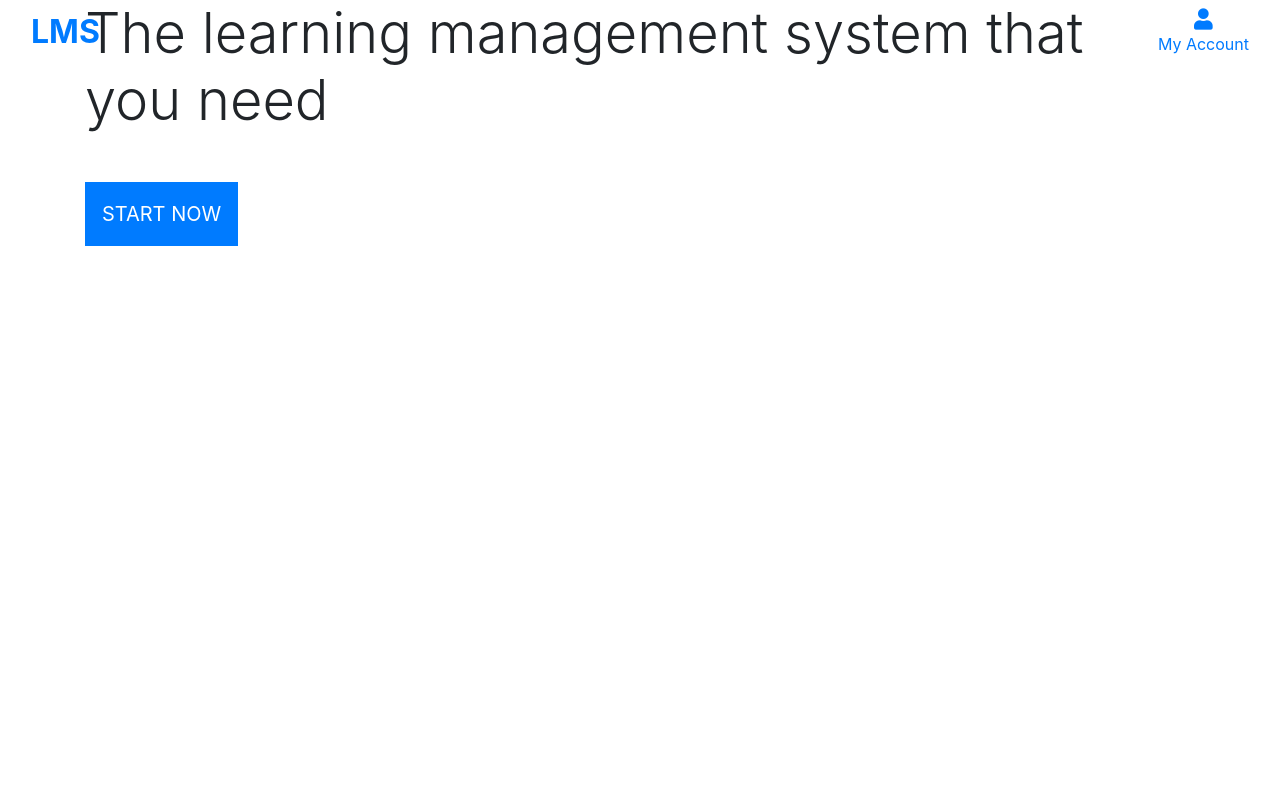
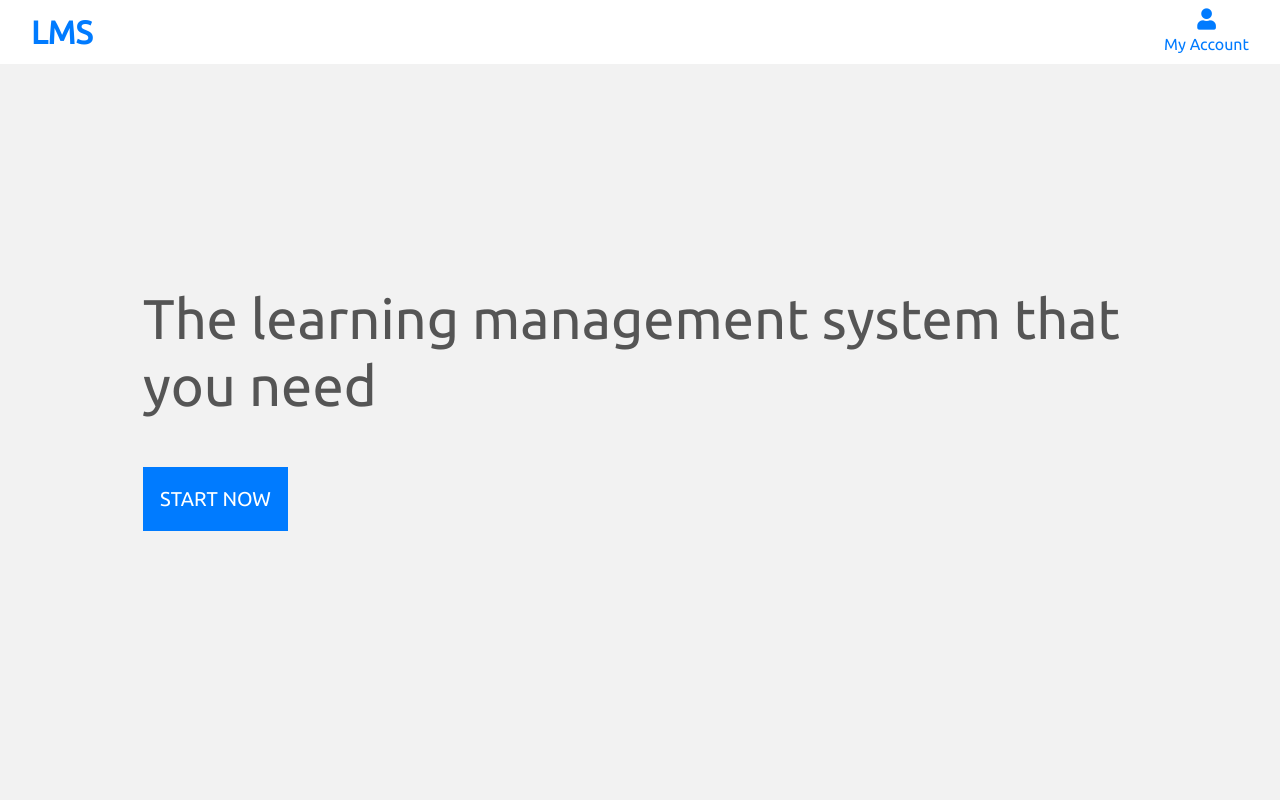
Before and after one commit to onisstudio/learning-management-system-ms4, a Django app: page / in a window 1280 px wide. Run offline with Django 3.2, Linux system fonts and the light colour scheme; some libraries are stand-ins or nearby versions.

Commit message:
Added static files and folders

```diff
--- a/learning_management_system/home/templates/home/index.html
+++ b/learning_management_system/home/templates/home/index.html
@@ -1,4 +1,5 @@
 {% extends "base.html" %}
+{% load static %}
 
 {% block page_header %}
     <div class="container header-container">
--- a/learning_management_system/learning_management_system/settings.py
+++ b/learning_management_system/learning_management_system/settings.py
@@ -146,3 +146,7 @@ USE_TZ = True
 # https://docs.djangoproject.com/en/3.0/howto/static-files/
 
 STATIC_URL = '/static/'
+STATICFILES_DIRS = (os.path.join(BASE_DIR, 'static'),)
+
+MEDIA_URL = '/media/'
+MEDIA_ROOT = os.path.join(BASE_DIR, 'media')
--- a/learning_management_system/learning_management_system/urls.py
+++ b/learning_management_system/learning_management_system/urls.py
@@ -15,9 +15,11 @@ Including another URLconf
 """
 from django.contrib import admin
 from django.urls import path, include
+from django.conf import settings
+from django.conf.urls.static import static
 
 urlpatterns = [
     path('admin/', admin.site.urls),
     path('accounts/', include('allauth.urls')),
     path('', include('home.urls')),
-]
+] + static(settings.MEDIA_URL, document_root=settings.MEDIA_ROOT)
--- /dev/null
+++ b/learning_management_system/static/css/style.css
@@ -0,0 +1,30 @@
+html {
+  height: 100%;
+}
+
+body {
+  background-color: #f2f2f2;
+  height: calc(100vh - 64px);
+  color: #555555;
+  font-family: "Ubuntu";
+}
+
+.main-logo-link {
+  width: fit-content;
+}
+
+/* -------------------------------- Media Queries */
+
+/* Slightly larger container on xl screens */
+@media (min-width: 1200px) {
+  .container {
+    max-width: 80%;
+  }
+}
+
+/* fixed top navbar only on medium and up */
+@media (min-width: 992px) {
+  .header-container {
+    padding-top: 64px;
+  }
+}
--- a/learning_management_system/templates/base.html
+++ b/learning_management_system/templates/base.html
@@ -1,3 +1,4 @@
+{% load static %}
 <!doctype html>
 <html lang="en">
 
@@ -17,6 +18,8 @@
         integrity="sha384-Vkoo8x4CGsO3+Hhxv8T/Q5PaXtkKtu6ug5TOeNV6gBiFeWPGFN9MuhOf23Q9Ifjh" crossorigin="anonymous">
     <link rel="stylesheet" href="https://cdnjs.cloudflare.com/ajax/libs/font-awesome/5.12.0-2/css/all.min.css"
         integrity="sha256-46r060N2LrChLLb5zowXQ72/iKKNiw/lAmygmHExk/o=" crossorigin="anonymous" />
+    <link href="https://fonts.googleapis.com/css2?family=Ubuntu&display=swap" rel="stylesheet">
+    <link rel="stylesheet" href="{% static 'css/style.css' %}">
     {% endblock %}
 
     {% block extra_css %}
@@ -41,10 +44,10 @@
 </head>
 
 <body>
-    <header class="container-fluid fixed-top">
+    <header class="container-fluid fixed-top bg-white">
         <div class="row">
             <div class="col-12 col-lg-6 my-auto py-1 py-lg-0 text-center text-lg-left">
-                <a href="{% url 'home' %}" class="nav-link">
+                <a href="{% url 'home' %}" class="nav-link main-logo-link">
                     <h2 class="text-black my-0"><strong>LMS</strong></h2>
                 </a>
             </div>
```
Also changed, not shown: learning_management_system/media/brown-book-page.jpg (added), learning_management_system/static/js/script.js (added).
